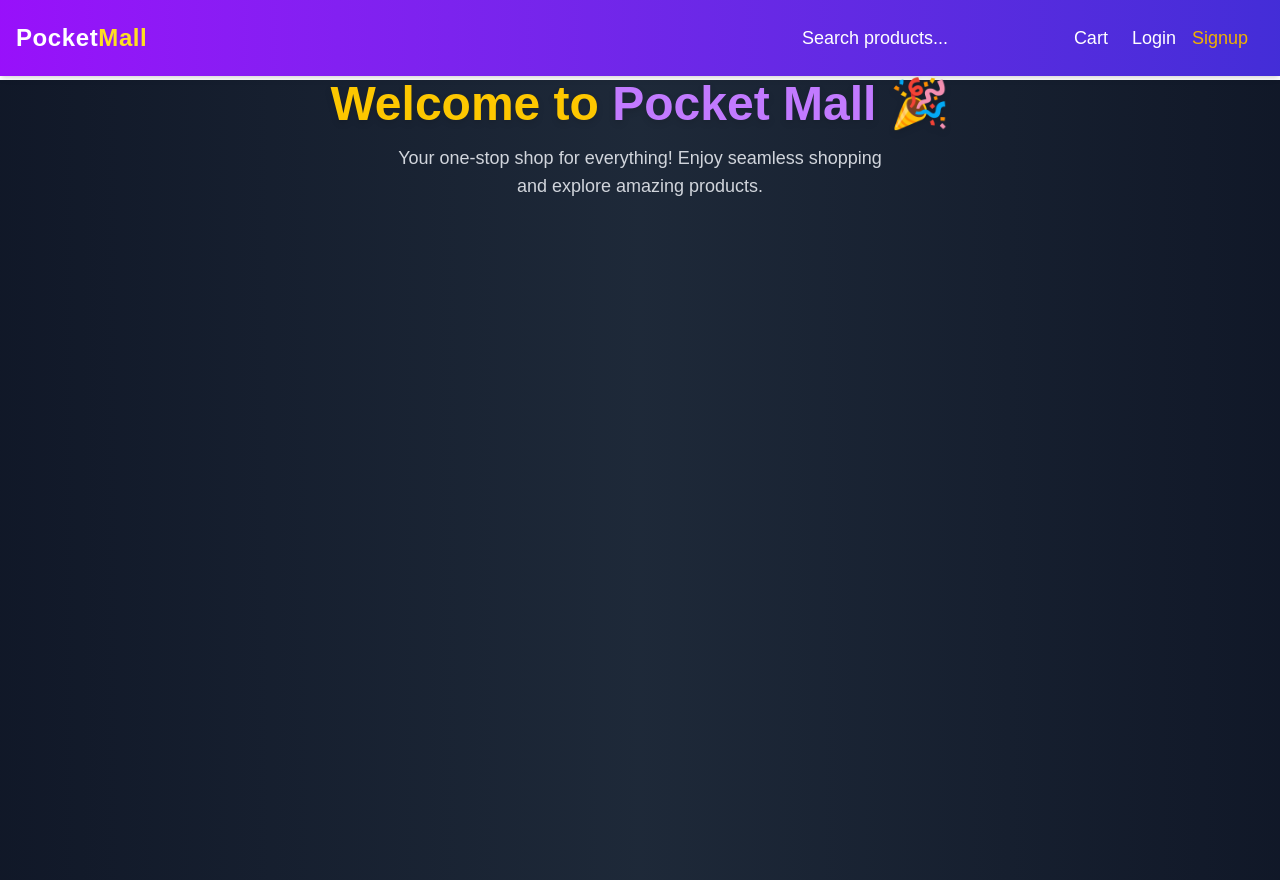
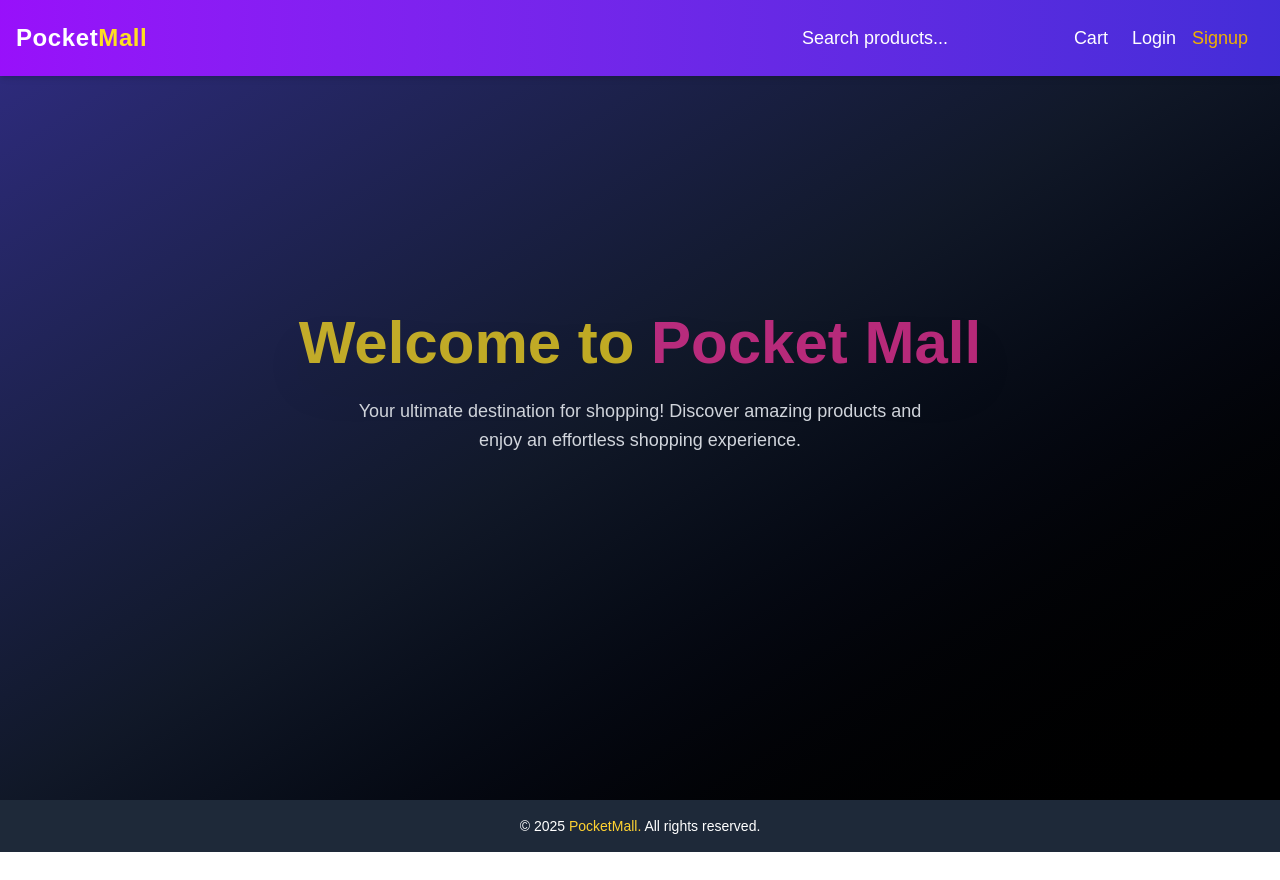
Before and after one commit to Atulshukla25/Ecommerce, a Next.js app: page /products in a window 1280 px wide. After the commit the page ends 852 px from the top, so only its background shows below. Built offline with nearby package versions, Linux system fonts and the light colour scheme.

Commit message:
Final commit

```diff
--- a/src/app/layout.tsx
+++ b/src/app/layout.tsx
@@ -3,6 +3,7 @@ import "./globals.css";
 import { ToastContainer } from "react-toastify";
 import { ReactNode } from "react";
 import { Metadata } from "next";
+import Footer from "../components/Footer";
 import React from "react";
 
 const geistSans = Geist({
@@ -32,6 +33,7 @@ export default function RootLayout({ children }: RootLayoutProps) {
       >
         <ToastContainer />
         {children}
+        <Footer />
       </body>
     </html>
   );
--- a/src/app/products/page.tsx
+++ b/src/app/products/page.tsx
@@ -25,23 +25,24 @@ export default function Dashboard() {
   }, [router, fetchUsers]);
 
   return (
-    <div className="min-h-screen bg-gradient-to-r from-gray-900 via-gray-800 to-gray-900 text-white">
+    <div className="min-h-screen bg-gradient-to-br from-indigo-900 via-gray-900 to-black text-white flex flex-col items-center justify-center">
   <Navbar user={user} />
 
-      <div className="container mx-auto flex flex-col items-center justify-center mt-20 px-6">
-        <h1 className="text-5xl font-extrabold text-yellow-400 mb-4 text-center drop-shadow-md animate-fade-in">
-          Welcome to <span className="text-purple-400">Pocket Mall</span> 🎉
+  <div className="flex flex-col items-center text-center px-6">
+    <h1 className="text-6xl font-extrabold text-yellow-300 mb-6 drop-shadow-2xl animate-pulse">
+      Welcome to <span className="text-pink-500">Pocket Mall</span>
     </h1>
-        <p className="text-lg text-gray-300 mb-6 text-center max-w-lg">
-          Your one-stop shop for everything! Enjoy seamless shopping and explore
-          amazing products.
+    <p className="text-lg text-gray-300 mb-8 max-w-xl leading-relaxed">
+      Your ultimate destination for shopping! Discover amazing products and enjoy an effortless shopping experience.
     </p>
     {user && (
-          <div className="bg-white text-black px-6 py-4 rounded-xl shadow-lg text-center w-full max-w-md">
-            <h2 className="text-2xl font-bold text-purple-600">
+      <div className="bg-gradient-to-r from-purple-500 to-pink-500 text-white px-8 py-6 rounded-2xl shadow-2xl transition-transform transform hover:scale-105">
+        <h2 className="text-3xl font-bold text-white animate-bounce">
           Hello, {user.name} 👋
         </h2>
-            <p className="text-gray-600 mt-2">We're glad to have you here!</p>
+        <p className="text-sm text-gray-200 mt-2">
+          We're thrilled to have you here! Explore and enjoy your journey with us.
+        </p>
       </div>
     )}
   </div>
--- a/src/components/Footer.tsx
+++ b/src/components/Footer.tsx
@@ -0,0 +1,13 @@
+import React from "react";
+
+const Footer: React.FC = () => {
+  return (
+    <footer className="w-full bg-gray-800 text-white py-4 text-center">
+      <p className="text-sm">
+        &copy; {new Date().getFullYear()} <span className="text-amber-300">PocketMall.</span> All rights reserved.
+      </p>
+    </footer>
+  );
+};
+
+export default Footer;
--- a/src/schema/validation.ts
+++ b/src/schema/validation.ts
@@ -3,7 +3,7 @@ export const signupSchema = z.object({
   name: z
     .string()
     .min(3, { message: "Full name must be at least 3 characters" }),
-  email: z.string().email({ message: "Please enter a valid email" }),
+  email: z.string().email({ message: "Please enter an email" }),
   user_password: z
     .string()
     .min(6, { message: "Password must be at least 6 characters" })
@@ -18,6 +18,6 @@ export const signupSchema = z.object({
       message: "Password must contain at least one special character",
     }),
   gender: z.enum(["Male", "Female", "Other"], {
-    message: "Please select a valid gender",
+    message: "Please select a gender",
   }),
 });
```
Lines whose indentation alone changed are shown as unchanged.
